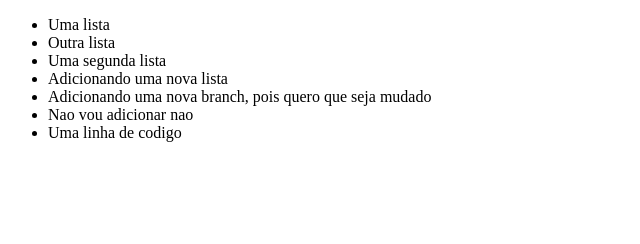
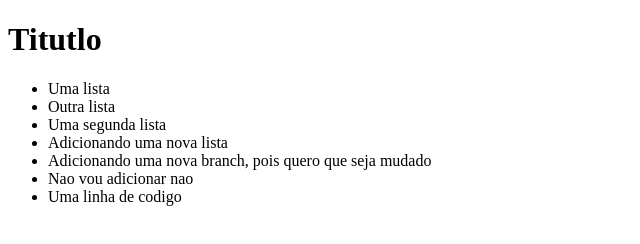
Before and after one commit to victoramorimgithub/git-test, a plain HTML site: page index.html in a window 1280 px wide. Shown: the whole page, without its empty margins (0-640 px from the left). Drawn offline with Linux system fonts and the light colour scheme.

Commit message:
Adicionando titulo

```diff
--- a/index.html
+++ b/index.html
@@ -6,7 +6,7 @@
     <title>Document</title>
 </head>
 <body>
-
+<h1>Titutlo</h1>
     <ul>
         <li>Uma lista</li>
         <li>Outra lista</li>
```
